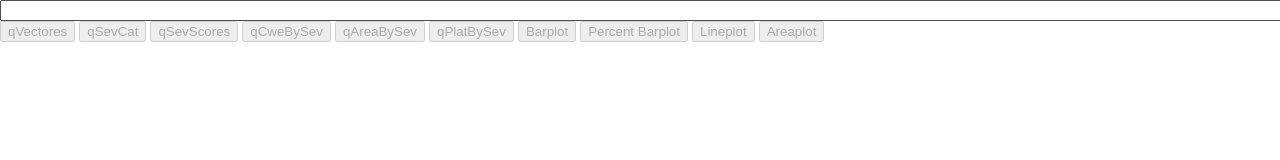
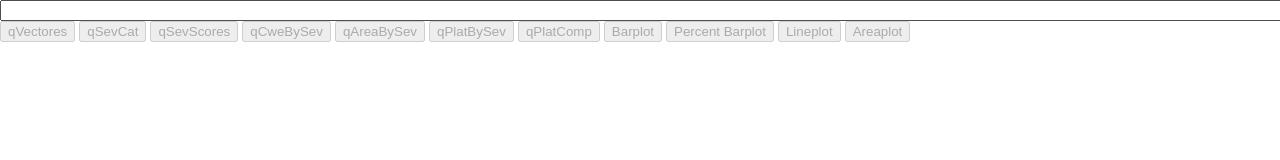
Before and after one commit to kenkeiras/m2.859-pra-2, a plain HTML site: page src/index.html in a window 1280 px wide. Drawn offline with nearby package versions, Linux system fonts and the light colour scheme; no server answers.

Commit message:
Add platform comparison example.

```diff
--- a/src/index.html
+++ b/src/index.html
@@ -91,6 +91,26 @@ JOIN cve__containers__cna__metrics AS METRICS
       ;`.replaceAll('\n', '  ');">
         qPlatBySev
       </button>
+      <button onclick="cmdbar.value = `SELECT PLAT.__value__,
+      IFNULL(METRICS.cvssV3_1__baseSeverity,
+      IFNULL(METRICS.cvssV4_0__baseSeverity,
+      IFNULL(METRICS.cvssV3_0__baseSeverity,
+      NULL
+      ))) as Sev,
+      COUNT(*) AS cnt
+      FROM cve__containers__cna__affected__0__platforms AS PLAT
+      JOIN cve__containers__cna__affected AS AFFECTED
+        ON PLAT.__parent__ = AFFECTED.rowid
+      JOIN cve AS CVE
+        ON AFFECTED.__parent__ = CVE.rowid
+      JOIN cve__containers__cna__metrics AS METRICS
+        ON CVE.rowid = METRICS.__parent__
+      WHERE Sev IN ('CRITICAL', 'HIGH')
+         AND ((upper(PLAT.__value__) LIKE '%WORDPRESS%') OR (upper(PLAT.__value__) LIKE '%JOOMLA%'))
+      GROUP BY upper(PLAT.__value__), Sev ORDER BY cnt DESC
+      ;`.replaceAll('\n', '  ');">
+        qPlatComp
+      </button>
       <button name="barplot">Barplot</button>
       <button name="percent_barplot">Percent Barplot</button>
       <button name="lineplot">Lineplot</button>
```
